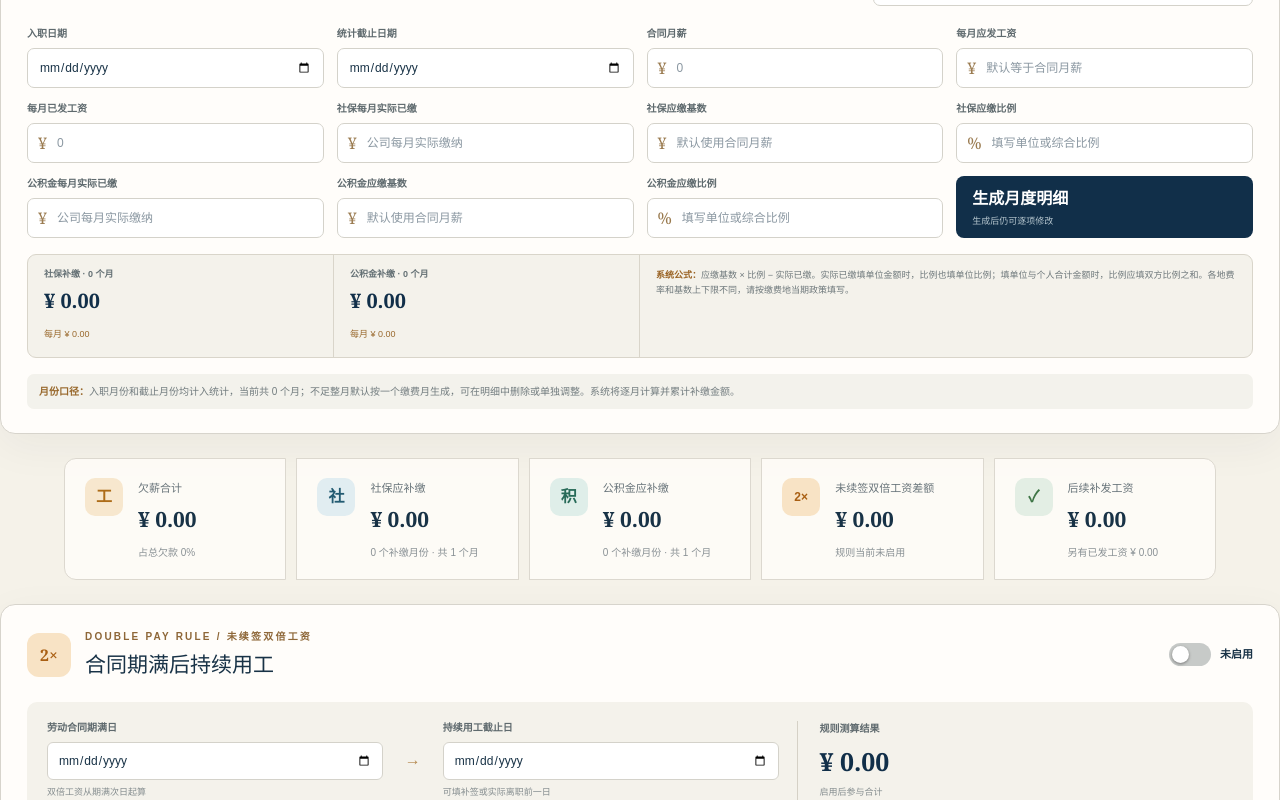
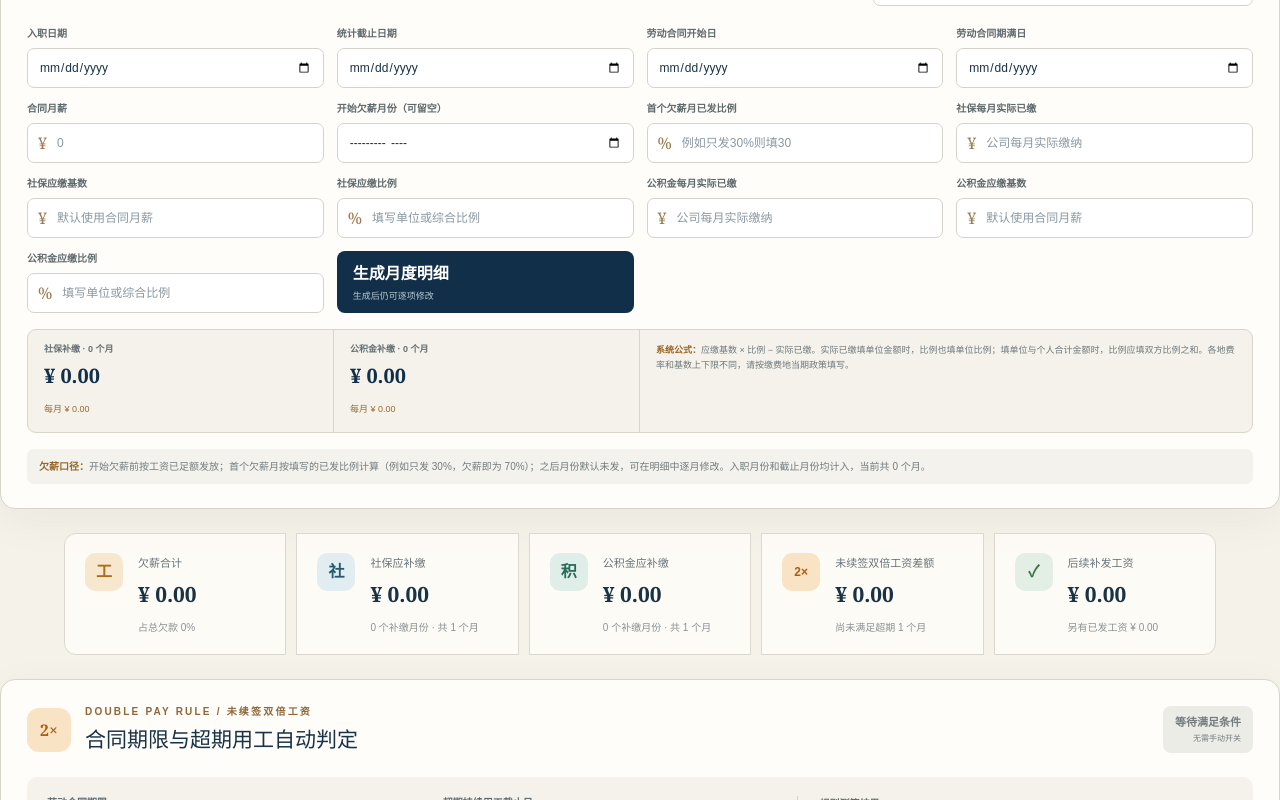
Before and after one commit to KUN8964/Wage-Arrears-Calculator, a Next.js app: page / in a window 1280 px wide. Shown: the part 520-1320 px from the top of the page. Built offline with nearby package versions, Linux system fonts and the light colour scheme.

Commit message:
Automate arrears and contract-expiry wage rules

```diff
--- a/app/page.tsx
+++ b/app/page.tsx
@@ -25,8 +25,9 @@ type Row = {
 
 type DoublePayRule = { enabled: boolean; contractEnd: string; continuedUntil: string };
 const defaultRule: DoublePayRule = { enabled: false, contractEnd: "", continuedUntil: "" };
-type QuickSetup = { employmentDate: string; cutoffDate: string; contractPay: number; duePay: number; actualPay: number; socialPaid: number; socialBase: number; socialRate: number; fundPaid: number; fundBase: number; fundRate: number };
-const defaultSetup: QuickSetup = { employmentDate: "", cutoffDate: "", contractPay: 0, duePay: 0, actualPay: 0, socialPaid: 0, socialBase: 0, socialRate: 0, fundPaid: 0, fundBase: 0, fundRate: 0 };
+type QuickSetup = { employmentDate: string; cutoffDate: string; contractStart: string; contractEnd: string; contractPay: number; arrearsStartMonth: string; firstArrearsPaidRate: number; socialPaid: number; socialBase: number; socialRate: number; fundPaid: number; fundBase: number; fundRate: number };
+type LegacyQuickSetup = Partial<QuickSetup> & { startMonth?: string; endMonth?: string; duePay?: number; actualPay?: number };
+const defaultSetup: QuickSetup = { employmentDate: "", cutoffDate: "", contractStart: "", contractEnd: "", contractPay: 0, arrearsStartMonth: "", firstArrearsPaidRate: 0, socialPaid: 0, socialBase: 0, socialRate: 0, fundPaid: 0, fundBase: 0, fundRate: 0 };
 
 const exampleRows: Row[] = [
   [1,"2025/06",0,"",0,"已结清",0,0,20000,384.96,4812,3979.256,250,2490,2101.2],
@@ -80,9 +81,12 @@ const addMonths = (date: Date, months: number) => {
   return new Date(date.getFullYear(), targetMonth, Math.min(date.getDate(), lastDay));
 };
 const dateLabel = (date: Date | null) => date ? date.toLocaleDateString("zh-CN") : "—";
-const normalizeSetup = (old: Partial<QuickSetup> & { startMonth?: string; endMonth?: string } = {}): QuickSetup => {
+const normalizeSetup = (old: LegacyQuickSetup = {}): QuickSetup => {
   const oldEnd = old.endMonth ? new Date(Number(old.endMonth.slice(0,4)), Number(old.endMonth.slice(5,7)), 0) : null;
-  return {...defaultSetup, ...old, employmentDate:old.employmentDate || (old.startMonth ? `${old.startMonth}-01` : ""), cutoffDate:old.cutoffDate || (oldEnd ? `${oldEnd.getFullYear()}-${String(oldEnd.getMonth()+1).padStart(2,"0")}-${String(oldEnd.getDate()).padStart(2,"0")}` : "")};
+  const employmentDate = old.employmentDate || (old.startMonth ? `${old.startMonth}-01` : "");
+  const cutoffDate = old.cutoffDate || (oldEnd ? `${oldEnd.getFullYear()}-${String(oldEnd.getMonth()+1).padStart(2,"0")}-${String(oldEnd.getDate()).padStart(2,"0")}` : "");
+  const {startMonth: _startMonth, endMonth: _endMonth, duePay: _duePay, actualPay: _actualPay, ...current} = old;
+  return {...defaultSetup, ...current, employmentDate, cutoffDate, contractStart:old.contractStart || employmentDate};
 };
 const weekdayCount = (start: Date, endExclusive: Date) => {
   let count = 0;
@@ -107,6 +111,14 @@ function doublePayForRow(row: Row, rule: DoublePayRule) {
   if (overlapEnd <= overlapStart) return 0;
   const monthWorkdays = weekdayCount(monthStart, monthEnd);
   return monthWorkdays ? Number(row.contractPay || 0) * weekdayCount(overlapStart, overlapEnd) / monthWorkdays : 0;
+}
+
+function automaticDoubleRuleFor(setup: QuickSetup, fallback: DoublePayRule): DoublePayRule {
+  if (!setup.contractEnd || !setup.cutoffDate) return fallback;
+  const contractEnd = atMidnight(setup.contractEnd), continuedUntil = atMidnight(setup.cutoffDate);
+  if (!contractEnd || !continuedUntil) return defaultRule;
+  const eligibleStart = addDays(contractEnd, 1);
+  return { contractEnd:setup.contractEnd, continuedUntil:setup.cutoffDate, enabled:addDays(continuedUntil, 1) >= addMonths(eligibleStart, 1) };
 }
 
 const fields: { key: keyof Row; label: string; group?: string; width?: number }[] = [
@@ -136,16 +148,18 @@ export default function Home() {
       setRows(parsed.map((row, index) => normalizeRow({ ...row, wageMonth: row.wageMonth || exampleRows[index]?.wageMonth || "" } as Row, index)));
     } catch { /* use seed data */ }
     const cachedRule = localStorage.getItem("xinbao-double-rule");
-    if (cachedRule) try { setDoubleRule(JSON.parse(cachedRule)); } catch { /* use defaults */ }
+    let restoredRule = defaultRule;
+    if (cachedRule) try { restoredRule = {...defaultRule, ...JSON.parse(cachedRule)}; setDoubleRule(restoredRule); } catch { /* use defaults */ }
     const cachedMeta = localStorage.getItem("xinbao-meta");
     if (cachedMeta) try {
       const meta = JSON.parse(cachedMeta), old = meta.setup || {};
       setCaseName(meta.caseName || "我的欠款测算");
-      setSetup(normalizeSetup(old));
+      setSetup(normalizeSetup({...old, contractEnd:old.contractEnd || restoredRule.contractEnd, cutoffDate:old.cutoffDate || restoredRule.continuedUntil}));
     } catch { /* use defaults */ }
   }, []);
 
-  const doubleById = useMemo(() => new Map(rows.map(row => [row.id, doublePayForRow(row, doubleRule)])), [rows, doubleRule]);
+  const effectiveDoubleRule = useMemo(() => automaticDoubleRuleFor(setup, doubleRule), [setup, doubleRule]);
+  const doubleById = useMemo(() => new Map(rows.map(row => [row.id, doublePayForRow(row, effectiveDoubleRule)])), [rows, effectiveDoubleRule]);
   const totals = useMemo(() => rows.reduce((a, r) => ({
     normal: a.normal + Number(r.normalPay || 0), paid: a.paid + Number(r.paid || 0),
     arrears: a.arrears + Number(r.arrears || 0), social: a.social + socialDueFor(r),
@@ -164,8 +178,8 @@ export default function Home() {
   } : r));
 
   const rowsWithComputedGaps = () => rows.map(r => ({...r, socialDue:socialDueFor(r), fundDue:fundDueFor(r)}));
-  const save = () => { localStorage.setItem("xinbao-rows", JSON.stringify(rowsWithComputedGaps())); localStorage.setItem("xinbao-double-rule", JSON.stringify(doubleRule)); localStorage.setItem("xinbao-meta", JSON.stringify({caseName,setup})); setSaved(true); setTimeout(() => setSaved(false), 1800); };
-  const addRow = () => setRows(prev => [...prev, { ...(prev[prev.length - 1] || blankRow()), id: Date.now(), wageMonth:"", payDate:"", normalPay:0, note:"新增月份", paid:0, status:"未结清", duePay:Number(setup.duePay || setup.contractPay || 0), arrears:Number(setup.duePay || setup.contractPay || 0), contractPay:Number(setup.contractPay || 0), socialPaid:Number(setup.socialPaid||0), socialBase:Number(setup.socialBase||setup.contractPay||0), socialRate:Number(setup.socialRate||0), fundPaid:Number(setup.fundPaid||0), fundBase:Number(setup.fundBase||setup.contractPay||0), fundRate:Number(setup.fundRate||0) }]);
+  const save = () => { localStorage.setItem("xinbao-rows", JSON.stringify(rowsWithComputedGaps())); localStorage.setItem("xinbao-double-rule", JSON.stringify(effectiveDoubleRule)); localStorage.setItem("xinbao-meta", JSON.stringify({caseName,setup})); setSaved(true); setTimeout(() => setSaved(false), 1800); };
+  const addRow = () => setRows(prev => [...prev, { ...(prev[prev.length - 1] || blankRow()), id: Date.now(), wageMonth:"", payDate:"", normalPay:0, note:"新增欠薪月份", paid:0, status:"未结清", duePay:Number(setup.contractPay || 0), arrears:Number(setup.contractPay || 0), contractPay:Number(setup.contractPay || 0), socialPaid:Number(setup.socialPaid||0), socialBase:Number(setup.socialBase||setup.contractPay||0), socialRate:Number(setup.socialRate||0), fundPaid:Number(setup.fundPaid||0), fundBase:Number(setup.fundBase||setup.contractPay||0), fundRate:Number(setup.fundRate||0) }]);
   const remove = (id: number) => setRows(prev => prev.filter(r => r.id !== id));
   const exportCsv = () => {
     const header = [...fields.map(f => `${f.group ? f.group + "-" : ""}${f.label}`), "未续签双倍工资差额", "合计欠款"];
@@ -174,13 +188,13 @@ export default function Home() {
     const a = document.createElement("a"); a.href = URL.createObjectURL(new Blob([csv], {type:"text/csv"})); a.download = "薪保清算明细.csv"; a.click();
   };
   const exportData = () => {
-    const data = JSON.stringify({ version:2, caseName, setup, doubleRule, rows:rowsWithComputedGaps() }, null, 2);
+    const data = JSON.stringify({ version:3, caseName, setup, doubleRule:effectiveDoubleRule, rows:rowsWithComputedGaps() }, null, 2);
     const a = document.createElement("a"); a.href = URL.createObjectURL(new Blob([data], {type:"application/json"})); a.download = `${caseName || "欠款测算"}.json`; a.click();
   };
   const importData = (file?: File) => {
     if (!file) return;
     const reader = new FileReader();
-    reader.onload = () => { try { const data = JSON.parse(String(reader.result)); if (!Array.isArray(data.rows)) throw new Error(); setRows(data.rows.map((row:Row,index:number)=>normalizeRow(row,index))); setDoubleRule({...defaultRule,...data.doubleRule}); setSetup(normalizeSetup(data.setup)); setCaseName(data.caseName || "导入的欠款测算"); } catch { alert("文件无法识别，请选择由本计算器导出的 JSON 文件。"); } };
+    reader.onload = () => { try { const data = JSON.parse(String(reader.result)); if (!Array.isArray(data.rows)) throw new Error(); const importedRule={...defaultRule,...data.doubleRule}; setRows(data.rows.map((row:Row,index:number)=>normalizeRow(row,index))); setDoubleRule(importedRule); setSetup(normalizeSetup({...data.setup,contractEnd:data.setup?.contractEnd||importedRule.contractEnd,cutoffDate:data.setup?.cutoffDate||importedRule.continuedUntil})); setCaseName(data.caseName || "导入的欠款测算"); } catch { alert("文件无法识别，请选择由本计算器导出的 JSON 文件。"); } };
     reader.readAsText(file);
   };
   const generateRows = () => {
@@ -189,13 +203,20 @@ export default function Home() {
     if (!startDate || !endDate) return alert("日期格式无法识别，请重新选择。");
     const sy=startDate.getFullYear(), sm=startDate.getMonth()+1, count=monthCountBetween(setup.employmentDate,setup.cutoffDate);
     if (count < 1 || count > 60) return alert("测算期间需为 1—60 个月。");
+    if (setup.contractStart && setup.contractEnd && setup.contractStart > setup.contractEnd) return alert("劳动合同开始日不能晚于合同期满日。");
+    const firstMonth=`${sy}-${String(sm).padStart(2,"0")}`, lastMonth=`${endDate.getFullYear()}-${String(endDate.getMonth()+1).padStart(2,"0")}`;
+    if (setup.arrearsStartMonth && (setup.arrearsStartMonth < firstMonth || setup.arrearsStartMonth > lastMonth)) return alert("开始欠薪月份需位于入职月份和统计截止月份之间。");
+    const firstPaidRate=Math.min(100,Math.max(0,Number(setup.firstArrearsPaidRate||0)));
     const generated = Array.from({length:count}, (_,i) => {
       const date = new Date(sy, sm - 1 + i, 1), wageMonth = `${date.getFullYear()}-${String(date.getMonth()+1).padStart(2,"0")}`;
-      const due = Number(setup.duePay || setup.contractPay || 0), actual = Number(setup.actualPay || 0);
+      const due = Number(setup.contractPay || 0), beforeArrears=!setup.arrearsStartMonth || wageMonth < setup.arrearsStartMonth, firstArrears=wageMonth === setup.arrearsStartMonth;
+      const actual = beforeArrears ? due : firstArrears ? due*firstPaidRate/100 : 0;
+      const arrears=Math.max(0,due-actual);
       const socialPaid=Number(setup.socialPaid||0), socialBase=Number(setup.socialBase||setup.contractPay||0), socialRate=Number(setup.socialRate||0);
       const fundPaid=Number(setup.fundPaid||0), fundBase=Number(setup.fundBase||setup.contractPay||0), fundRate=Number(setup.fundRate||0);
       const socialDue=Math.max(0,socialBase*socialRate/100-socialPaid), fundDue=Math.max(0,fundBase*fundRate/100-fundPaid);
-      return { id:Date.now()+i, wageMonth, payDate:"", normalPay:actual, note:`${date.getMonth()+1}月工资`, paid:0, status:due-actual>0||socialDue>0||fundDue>0?"未结清":"已结清", duePay:due, arrears:Math.max(0,due-actual), contractPay:Number(setup.contractPay||0), socialPaid, socialBase, socialRate, socialDue, fundPaid, fundBase, fundRate, fundDue } as Row;
+      const note=beforeArrears ? `${date.getMonth()+1}月工资已正常发放` : firstArrears ? `首个欠薪月，已发${firstPaidRate}%` : `${date.getMonth()+1}月工资默认未发`;
+      return { id:Date.now()+i, wageMonth, payDate:"", normalPay:actual, note, paid:0, status:arrears>0||socialDue>0||fundDue>0?"未结清":"已结清", duePay:due, arrears, contractPay:Number(setup.contractPay||0), socialPaid, socialBase, socialRate, socialDue, fundPaid, fundBase, fundRate, fundDue } as Row;
     });
     if (rows.some(r => r.wageMonth || r.duePay || r.normalPay) && !confirm("批量生成会替换当前明细，是否继续？")) return;
     setRows(generated);
@@ -209,18 +230,20 @@ export default function Home() {
     </header>
 
     <section className="hero">
-      <div><p className="eyebrow">WAGE & BENEFITS CALCULATOR / 薪保计算器</p><h1>工资与社保欠款，<br/><em>一表算清。</em></h1><p className="intro">无需注册登录。填写月份和工资数据，即可计算欠薪、未续签双倍工资、社保及公积金补缴，并生成可导出的测算底稿。</p></div>
+      <div><p className="eyebrow">WAGE & BENEFITS CALCULATOR / 薪保计算器</p><h1>工资与社保欠款，<br/><em>一表算清。</em></h1><p className="intro">无需注册登录。填写任职期间、开始欠薪月份和合同期限，即可计算欠薪、未续签双倍工资、社保及公积金补缴，并生成可导出的测算底稿。</p></div>
       <div className="grand-card"><span>当前合计欠款</span><strong><small>¥</small>{money(grandTotal)}</strong><div><b>{openRows} 个未结清月份</b><i>测算至 {rows.at(-1)?.wageMonth || "—"}</i></div></div>
     </section>
 
     <section className="quick-card">
       <div className="quick-head"><div><p className="eyebrow">QUICK START / 快速开始</p><h2>输入任职期间，按月生成明细</h2></div><label className="case-name"><span>测算名称</span><input value={caseName} onChange={e=>setCaseName(e.target.value)} placeholder="例如：2026年工资欠款测算"/></label></div>
       <div className="quick-grid">
-        <label><span>入职日期</span><input type="date" value={setup.employmentDate} onChange={e=>setSetup(s=>({...s,employmentDate:e.target.value}))}/></label>
+        <label><span>入职日期</span><input type="date" value={setup.employmentDate} onChange={e=>setSetup(s=>({...s,employmentDate:e.target.value,contractStart:s.contractStart||e.target.value}))}/></label>
         <label><span>统计截止日期</span><input type="date" value={setup.cutoffDate} onChange={e=>setSetup(s=>({...s,cutoffDate:e.target.value}))}/></label>
+        <label><span>劳动合同开始日</span><input type="date" value={setup.contractStart} onChange={e=>setSetup(s=>({...s,contractStart:e.target.value}))}/></label>
+        <label><span>劳动合同期满日</span><input type="date" value={setup.contractEnd} onChange={e=>setSetup(s=>({...s,contractEnd:e.target.value}))}/></label>
         <label><span>合同月薪</span><div className="money-input"><i>¥</i><input type="number" min="0" value={setup.contractPay || ""} placeholder="0" onChange={e=>setSetup(s=>({...s,contractPay:Number(e.target.value)}))}/></div></label>
-        <label><span>每月应发工资</span><div className="money-input"><i>¥</i><input type="number" min="0" value={setup.duePay || ""} placeholder="默认等于合同月薪" onChange={e=>setSetup(s=>({...s,duePay:Number(e.target.value)}))}/></div></label>
-        <label><span>每月已发工资</span><div className="money-input"><i>¥</i><input type="number" min="0" value={setup.actualPay || ""} placeholder="0" onChange={e=>setSetup(s=>({...s,actualPay:Number(e.target.value)}))}/></div></label>
+        <label><span>开始欠薪月份（可留空）</span><input type="month" value={setup.arrearsStartMonth} onChange={e=>setSetup(s=>({...s,arrearsStartMonth:e.target.value}))}/></label>
+        <label><span>首个欠薪月已发比例</span><div className="money-input"><i>%</i><input type="number" min="0" max="100" step="0.01" value={setup.firstArrearsPaidRate || ""} placeholder="例如只发30%则填30" onChange={e=>setSetup(s=>({...s,firstArrearsPaidRate:Number(e.target.value)}))}/></div></label>
         <label><span>社保每月实际已缴</span><div className="money-input"><i>¥</i><input type="number" min="0" value={setup.socialPaid || ""} placeholder="公司每月实际缴纳" onChange={e=>setSetup(s=>({...s,socialPaid:Number(e.target.value)}))}/></div></label>
         <label><span>社保应缴基数</span><div className="money-input"><i>¥</i><input type="number" min="0" value={setup.socialBase || ""} placeholder="默认使用合同月薪" onChange={e=>setSetup(s=>({...s,socialBase:Number(e.target.value)}))}/></div></label>
         <label><span>社保应缴比例</span><div className="money-input"><i>%</i><input type="number" min="0" step="0.01" value={setup.socialRate || ""} placeholder="填写单位或综合比例" onChange={e=>setSetup(s=>({...s,socialRate:Number(e.target.value)}))}/></div></label>
@@ -230,26 +253,26 @@ export default function Home() {
         <button className="generate" onClick={generateRows}><span>生成月度明细</span><small>生成后仍可逐项修改</small></button>
       </div>
       <div className="formula-preview"><div><span>社保补缴 · {setupMonths} 个月</span><strong>¥ {money(Math.max(0, Number(setup.socialBase||setup.contractPay||0)*Number(setup.socialRate||0)/100-Number(setup.socialPaid||0))*setupMonths)}</strong><small>每月 ¥ {money(Math.max(0, Number(setup.socialBase||setup.contractPay||0)*Number(setup.socialRate||0)/100-Number(setup.socialPaid||0)))}</small></div><div><span>公积金补缴 · {setupMonths} 个月</span><strong>¥ {money(Math.max(0, Number(setup.fundBase||setup.contractPay||0)*Number(setup.fundRate||0)/100-Number(setup.fundPaid||0))*setupMonths)}</strong><small>每月 ¥ {money(Math.max(0, Number(setup.fundBase||setup.contractPay||0)*Number(setup.fundRate||0)/100-Number(setup.fundPaid||0)))}</small></div><p><b>系统公式：</b>应缴基数 × 比例 − 实际已缴。实际已缴填单位金额时，比例也填单位比例；填单位与个人合计金额时，比例应填双方比例之和。各地费率和基数上下限不同，请按缴费地当期政策填写。</p></div>
-      <p className="quick-tip"><b>月份口径：</b>入职月份和截止月份均计入统计，当前共 {setupMonths} 个月；不足整月默认按一个缴费月生成，可在明细中删除或单独调整。系统将逐月计算并累计补缴金额。</p>
+      <p className="quick-tip"><b>欠薪口径：</b>开始欠薪前按工资已足额发放；首个欠薪月按填写的已发比例计算（例如只发 30%，欠薪即为 70%）；之后月份默认未发，可在明细中逐月修改。入职月份和截止月份均计入，当前共 {setupMonths} 个月。</p>
     </section>
 
     <section className="metrics" aria-label="测算汇总">
       <article><span className="metric-icon wage">工</span><div><small>欠薪合计</small><strong>¥ {money(totals.arrears)}</strong><p>占总欠款 {grandTotal ? (totals.arrears / grandTotal * 100).toFixed(1) : 0}%</p></div></article>
       <article><span className="metric-icon social">社</span><div><small>社保应补缴</small><strong>¥ {money(totals.social)}</strong><p>{socialMonths} 个补缴月份 · 共 {rows.length} 个月</p></div></article>
       <article><span className="metric-icon fund">积</span><div><small>公积金应补缴</small><strong>¥ {money(totals.fund)}</strong><p>{fundMonths} 个补缴月份 · 共 {rows.length} 个月</p></div></article>
-      <article><span className="metric-icon double">2×</span><div><small>未续签双倍工资差额</small><strong>¥ {money(totals.double)}</strong><p>{doubleRule.enabled ? "已启用 · 最多支持 11 个月" : "规则当前未启用"}</p></div></article>
+      <article><span className="metric-icon double">2×</span><div><small>未续签双倍工资差额</small><strong>¥ {money(totals.double)}</strong><p>{effectiveDoubleRule.enabled ? "已自动启用 · 最多支持 11 个月" : "尚未满足超期 1 个月"}</p></div></article>
       <article className="settled"><span className="metric-icon paid">✓</span><div><small>后续补发工资</small><strong>¥ {money(totals.paid)}</strong><p>另有已发工资 ¥ {money(totals.normal)}</p></div></article>
     </section>
 
-    <section className={`rule-card ${doubleRule.enabled ? "enabled" : ""}`}>
-      <div className="rule-title"><span className="rule-badge">2×</span><div><p className="eyebrow">DOUBLE PAY RULE / 未续签双倍工资</p><h2>合同期满后持续用工</h2></div><label className="switch"><input type="checkbox" checked={doubleRule.enabled} onChange={e => setDoubleRule(rule => ({...rule, enabled:e.target.checked}))}/><span></span><b>{doubleRule.enabled ? "已启用" : "未启用"}</b></label></div>
+    <section className={`rule-card ${effectiveDoubleRule.enabled ? "enabled" : ""}`}>
+      <div className="rule-title"><span className="rule-badge">2×</span><div><p className="eyebrow">DOUBLE PAY RULE / 未续签双倍工资</p><h2>合同期限与超期用工自动判定</h2></div><div className={`auto-rule ${effectiveDoubleRule.enabled ? "on" : ""}`}><b>{effectiveDoubleRule.enabled ? "已自动启用" : "等待满足条件"}</b><small>无需手动开关</small></div></div>
       <div className="rule-fields">
-        <label><span>劳动合同期满日</span><input type="date" value={doubleRule.contractEnd} onChange={e => setDoubleRule(rule => ({...rule, contractEnd:e.target.value}))}/><small>双倍工资从期满次日起算</small></label>
+        <label><span>劳动合同期限</span><div className="rule-date-value">{setup.contractStart || "未填写"} → {setup.contractEnd || "未填写"}</div><small>请在快速开始中填写合同开始日和期满日</small></label>
         <span className="rule-arrow">→</span>
-        <label><span>持续用工截止日</span><input type="date" value={doubleRule.continuedUntil} onChange={e => setDoubleRule(rule => ({...rule, continuedUntil:e.target.value}))}/><small>可填补签或实际离职前一日</small></label>
-        <div className="rule-result"><span>规则测算结果</span><strong>¥ {money(totals.double)}</strong><small>{(() => { const end = atMidnight(doubleRule.contractEnd); const until = atMidnight(doubleRule.continuedUntil); if (!doubleRule.enabled) return "启用后参与合计"; if (!end || !until) return "请完整填写两个日期"; const start = addDays(end,1); if (addDays(until,1) < addMonths(start,1)) return "持续用工未满 1 个月，不触发"; return `计薪期 ${dateLabel(start)} 起，最迟至 ${dateLabel(addDays(addMonths(start,11),-1))}`; })()}</small></div>
+        <label><span>超期持续用工截止日</span><div className="rule-date-value">{setup.cutoffDate || "未填写"}</div><small>系统以统计截止日期作为持续用工截止日</small></label>
+        <div className="rule-result"><span>规则测算结果</span><strong>¥ {money(totals.double)}</strong><small>{(() => { const end = atMidnight(effectiveDoubleRule.contractEnd); const until = atMidnight(effectiveDoubleRule.continuedUntil); if (!end || !until) return "请先填写合同期满日和统计截止日期"; const start = addDays(end,1); if (!effectiveDoubleRule.enabled) return `持续用工尚未满 1 个月，满月判定日为 ${dateLabel(addDays(addMonths(start,1),-1))}`; return `已从 ${dateLabel(start)} 起计入，最迟至 ${dateLabel(addDays(addMonths(start,11),-1))}`; })()}</small></div>
       </div>
-      <p className="rule-note"><b>计算口径：</b>持续用工达到 1 个月后，追溯至合同期满次日计算额外一倍工资；不足整月按该月工作日比例折算，累计最多 11 个月。工资基数取明细中的“合同月薪”，所属期间取“工资所属月”。不同地区裁审口径可能存在差异。</p>
+      <p className="rule-note"><b>自动规则：</b>统计截止日显示劳动关系在合同期满后仍持续存在，且从期满次日起达到 1 个月时，系统自动开启双倍工资，并追溯至期满次日计算额外一倍；不足整月按该月工作日比例折算，累计最多 11 个月。工资基数取明细中的“合同月薪”。</p>
     </section>
 
     <section className="sheet">
```
Also changed, not shown: app/globals.css, 2 other files (tests, documents, lock files or other folders).
